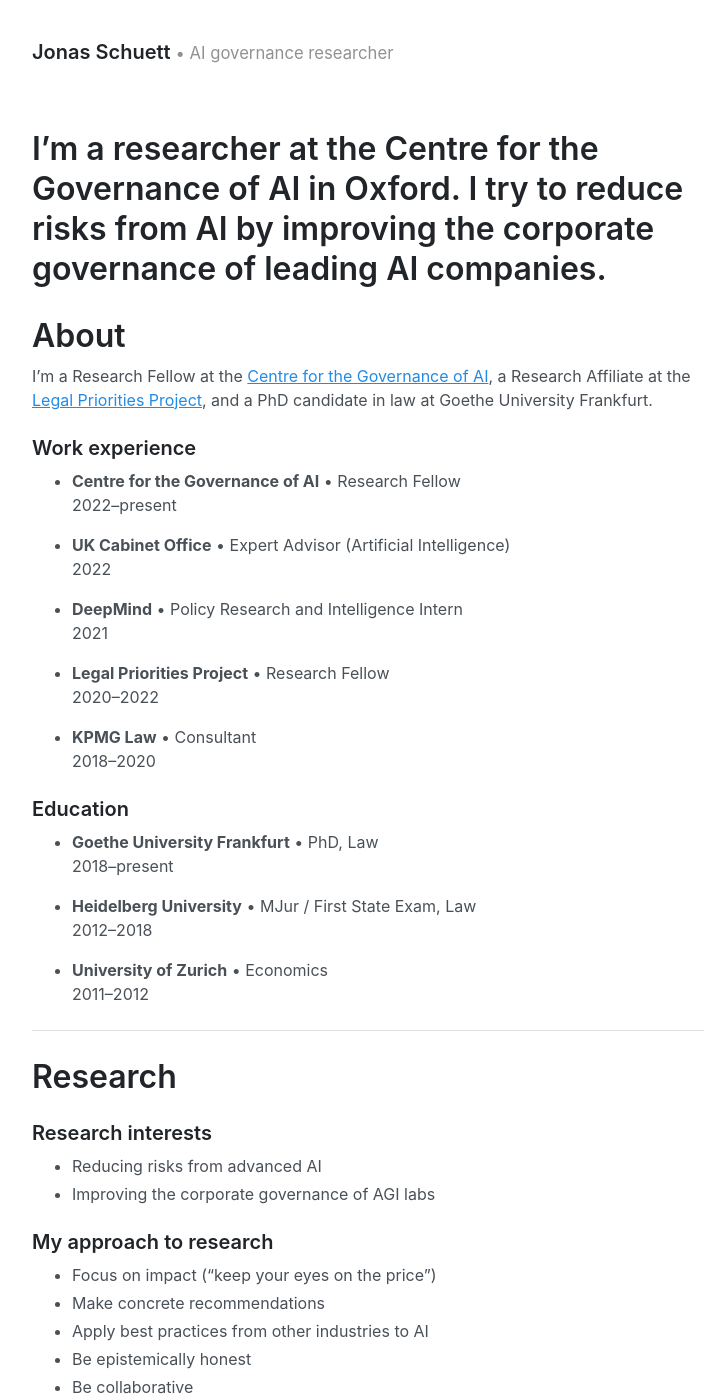
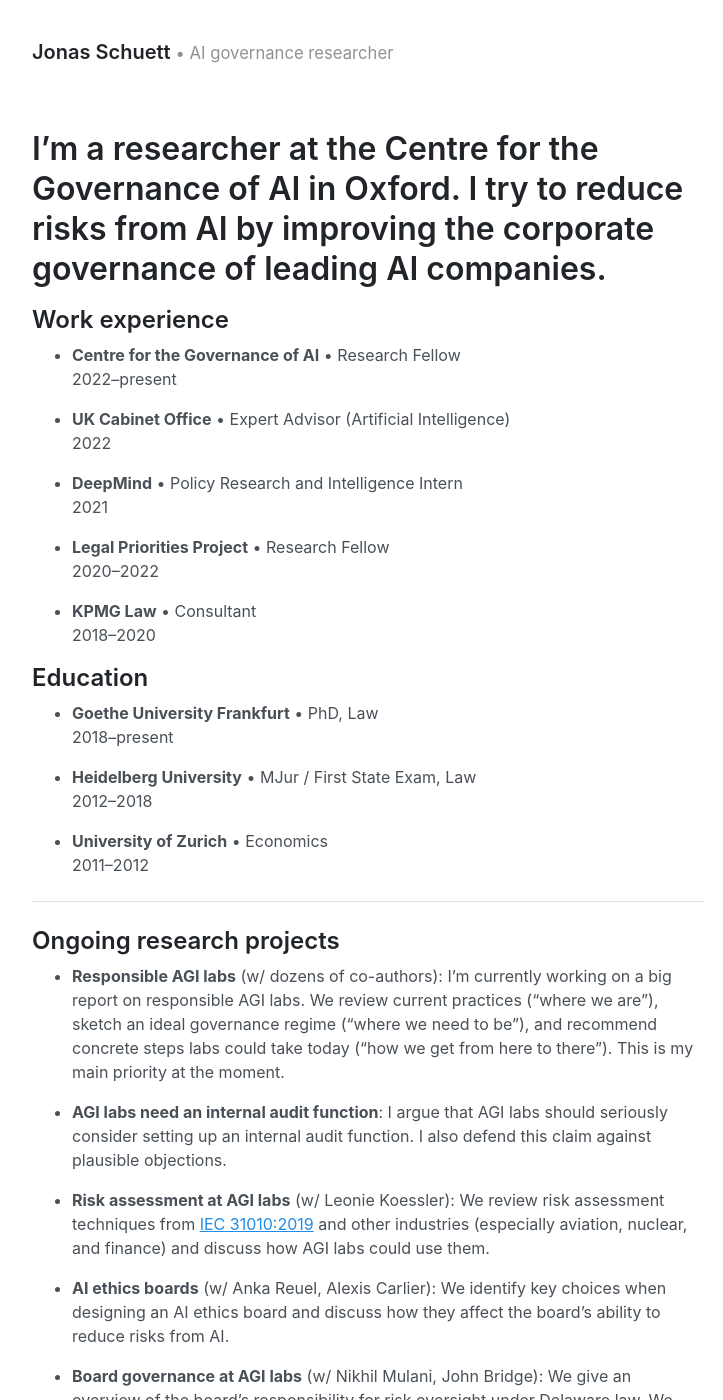
Before and after one commit to jonasschuett/jonasschuett.github.io, a Jekyll site: the page built from _posts/2020-04-04-introduction.md, in a window 1280 px wide and 1400 px high. Shown: the whole window, without its empty margins (272-995 px from the left). Built offline with Jekyll 4.4.1, drawn with Linux system fonts in a browser that asks for light colours; some of the changed text lies outside the part shown.

Commit message:
Update 2020-04-04-introduction.md

```diff
--- a/_posts/2020-04-04-introduction.md
+++ b/_posts/2020-04-04-introduction.md
@@ -4,10 +4,7 @@ title: I’m a researcher at the Centre for the Governance of AI in Oxford. I tr
 ---
 
 
-# About
-I’m a Research Fellow at the [Centre for the Governance of AI](https://governance.ai/), a Research Affiliate at the [Legal Priorities Project](https://www.legalpriorities.org/), and a PhD candidate in law at Goethe University Frankfurt.
-
-### Work experience
+## Work experience
 - **Centre for the Governance of AI** • Research Fellow <br>
 2022–present
 
@@ -24,7 +21,7 @@ I’m a Research Fellow at the [Centre for the Governance of AI](https://governa
 2018–2020
 
 
-### Education
+## Education
 - **Goethe University Frankfurt** • PhD, Law <br>
 2018–present
 
@@ -36,20 +33,7 @@ I’m a Research Fellow at the [Centre for the Governance of AI](https://governa
 
 ---
 
-# Research
-
-### Research interests
-- Reducing risks from advanced AI
-- Improving the corporate governance of AGI labs
-
-### My approach to research
-- Focus on impact (“keep your eyes on the price”)
-- Make concrete recommendations
-- Apply best practices from other industries to AI
-- Be epistemically honest
-- Be collaborative
-
-### Ongoing research projects
+## Ongoing research projects
 - **Responsible AGI labs** (w/ dozens of co-authors): I'm currently working on a big report on responsible AGI labs. We review current practices ("where we are"), sketch an ideal governance regime ("where we need to be"), and recommend concrete steps labs could take today ("how we get from here to there"). This is my main priority at the moment.
 
 - **AGI labs need an internal audit function**: I argue that AGI labs should seriously consider setting up an internal audit function. I also defend this claim against plausible objections.
@@ -62,7 +46,7 @@ I’m a Research Fellow at the [Centre for the Governance of AI](https://governa
 
 ---
 
-# Publications
+## Publications
 
 - **Defining the scope of AI regulations** (2023) <br>
 Jonas Schuett <br>
```
Also changed, not shown: other parts of _posts/2020-04-04-introduction.md (+3 -9 lines).
